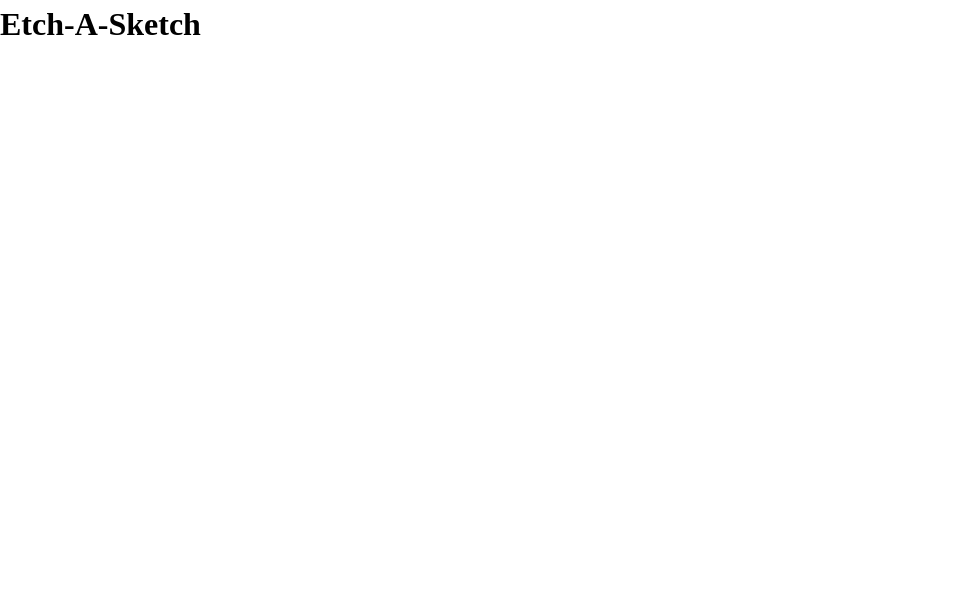
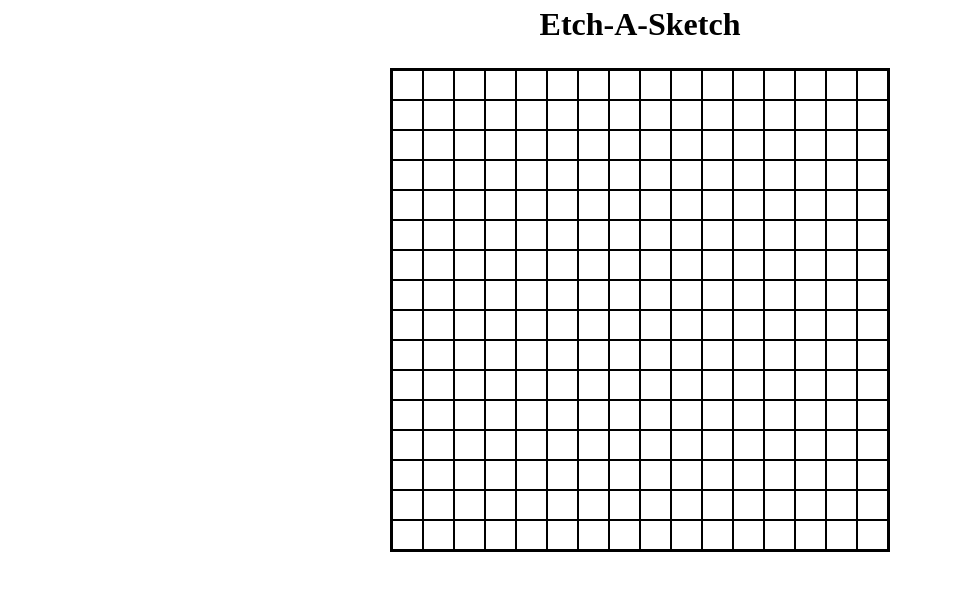
Before and after one commit to webtestingrun15/etch-a-sketch, a plain HTML site: page index.html in a window 1280 px wide. Shown: the whole page, without its empty margins (0-953 px from the left). Drawn offline with Linux system fonts and the light colour scheme.

Commit message:
feat: create 16x16 grid and center content
need to move .grids size to move to js

```diff
--- a/script.js
+++ b/script.js
@@ -1,3 +1,13 @@
 const container = document.querySelector(".container");
-const grids = document.createElement("div");
-grids.classList.add("grids");
+
+
+function grid(l,w) {
+  console.log(`${l} x ${w}`);
+  const fullGrid = l * w;
+  for (let i = 1; i <= fullGrid; i++) {
+        const grids = document.createElement("div");
+        grids.classList.add("grids");
+        container.appendChild(grids);
+  }
+}
+container.addEventListener('load', grid(16,16))
--- a/style.css
+++ b/style.css
@@ -20,9 +20,21 @@
 }
 
 /* Body */
+h1 {
+    text-align: center;
+    margin-bottom: 20px;
+}
+
+.container {
+    display: flex;
+    flex-wrap: wrap;
+    border: 2px solid #000;
+    margin: 0 auto;
+    width: 500px;
+}
 
 .grids {
-    width: 14px;
-    height: 14px;
-    border: 2px solid #000;
+    padding: 14px;
+    border: 1px solid #000;
+    flex: 1 1 auto;
 }
```
